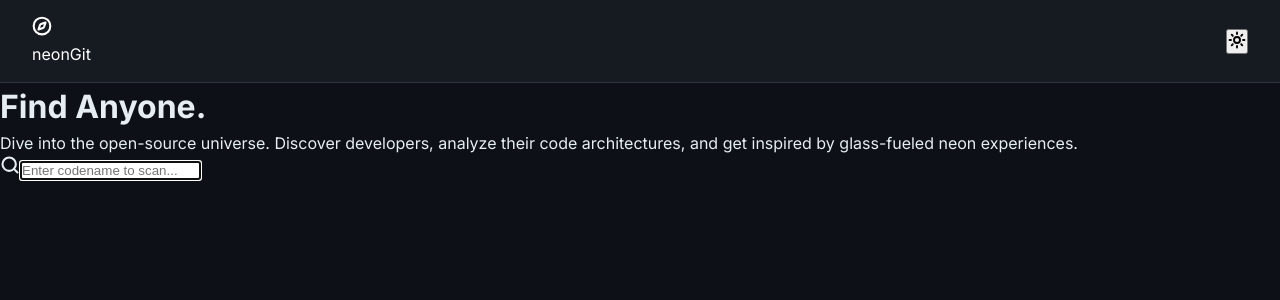
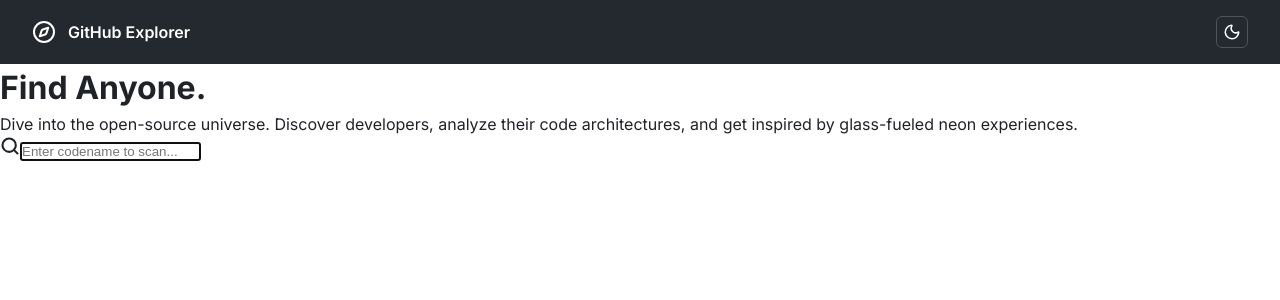
Before and after one commit to Neha-Sharmaaa/GitHub_Explorer, a React (Vite) app: page / in a window 1280 px wide. Shown: the top 300 px of the page. Built offline with nearby package versions, Linux system fonts and the light colour scheme.

Commit message:
refactor: update default theme to light and redesign header brand and toggle components

```diff
--- a/src/App.jsx
+++ b/src/App.jsx
@@ -4,10 +4,10 @@ import { Moon, Sun, Compass } from 'lucide-react';
 import './index.css';
 
 function App() {
-  const [theme, setTheme] = useState('dark');
+  const [theme, setTheme] = useState('light');
 
   useEffect(() => {
-    const savedTheme = localStorage.getItem('theme') || 'dark';
+    const savedTheme = localStorage.getItem('theme') || 'light';
     setTheme(savedTheme);
     document.body.setAttribute('data-theme', savedTheme);
   }, []);
@@ -22,19 +22,17 @@ function App() {
   return (
     <>
       <header className="app-header">
-        <div className="brand-logo">
-          <div className="brand-icon">
-            <Compass size={20} strokeWidth={2.5} />
-          </div>
-          neonGit
+        <div className="brand-wrapper">
+          <Compass size={24} />
+          <span>GitHub Explorer</span>
         </div>
 
         <button
           onClick={toggleTheme}
-          className="theme-toggle"
+          className="btn-icon"
           aria-label="Toggle theme"
         >
-          {theme === 'light' ? <Moon size={18} strokeWidth={2.5} /> : <Sun size={18} strokeWidth={2.5} />}
+          {theme === 'light' ? <Moon size={18} /> : <Sun size={18} />}
         </button>
       </header>
 
```
